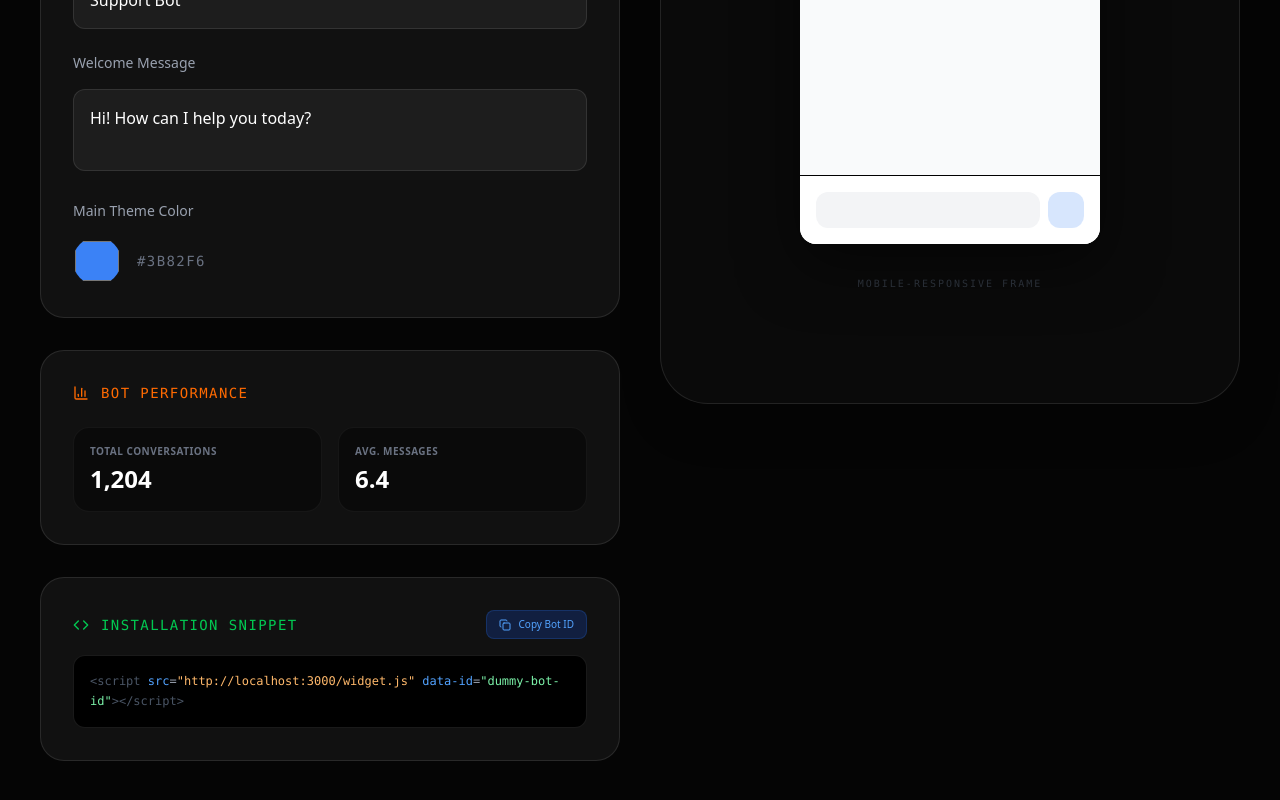
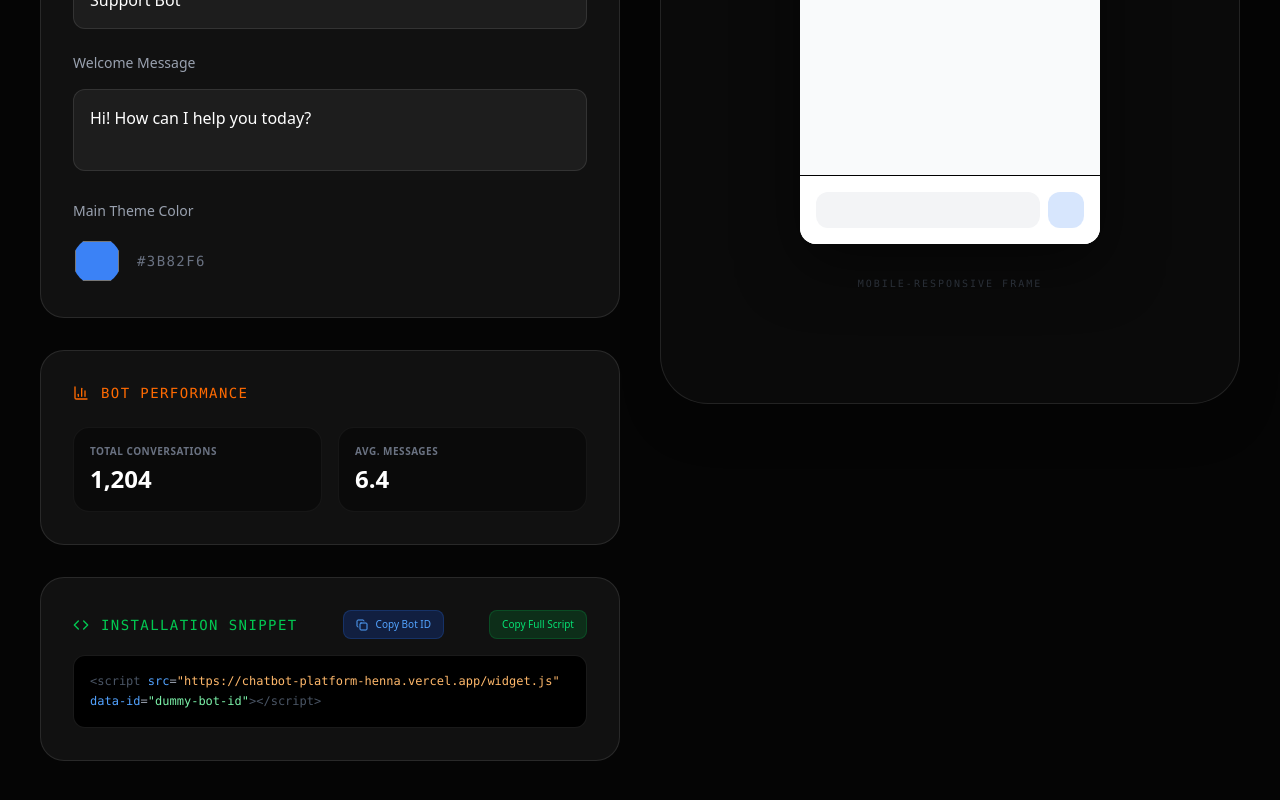
Before and after one commit to SatyamRaj-WebDeveloper/chatbot-platform, a Next.js app in the folder frontend/: page /dashboard in a window 1280 px wide. Shown: the part 286-1086 px from the top of the page. Built offline with nearby package versions, Linux system fonts and the light colour scheme.

Commit message:
widget fixing for the actual usage

```diff
--- a/frontend/public/widget.js
+++ b/frontend/public/widget.js
@@ -3,7 +3,7 @@
   const botId = scriptTag.getAttribute('data-id');
 
   // Change this to your actual production URL (e.g., https://your-app.vercel.app)
-  const PLATFORM_URL = "http://localhost:3000";
+  const PLATFORM_URL = "https://chatbot-platform-henna.vercel.app";
 
   const iframe = document.createElement('iframe');
   iframe.src = `${PLATFORM_URL}/embed?id=${botId}`;
@@ -23,7 +23,7 @@
   // 2. Communication: Listen for "expand" or "close" events from the iframe
   window.addEventListener('message', (event) => {
     // Only accept messages from your platform
-    if (event.origin !== "http://localhost:3000") return;
+    if (event.origin !== PLATFORM_URL) return;
     if (event.data === 'expand_chatbot') {
       // Reduce from 400px to 360px for a cleaner look
       iframe.style.width = '360px';
--- a/frontend/src/components/dashboard/page.js
+++ b/frontend/src/components/dashboard/page.js
@@ -133,11 +133,20 @@ export default function DashboardPage() {
               {copiedId ? <Check size={12} /> : <Copy size={12} />}
               {copiedId ? "ID Copied!" : "Copy Bot ID"}
             </button>
+            <button
+        onClick={() => {
+          const script = `<script src="https://chatbot-platform-henna.vercel.app/widget.js" data-id="${config.id}"></script>`;
+          navigator.clipboard.writeText(script);
+        }}
+        className="text-[10px] bg-green-600/20 text-green-400 px-3 py-1.5 rounded-lg hover:bg-green-600/40 border border-green-500/20"
+      >
+        Copy Full Script
+      </button>
           </div>
           <div className="relative group">
             <div className="bg-black p-4 rounded-xl border border-white/10 font-mono text-[10px] md:text-xs overflow-x-auto text-gray-400 leading-relaxed">
               <span className="text-gray-600">&lt;script</span>
-              <span className="text-blue-400"> src</span>=<span className="text-orange-300">"http://localhost:3000/widget.js"</span>
+              <span className="text-blue-400"> src</span>=<span className="text-orange-300">"https://chatbot-platform-henna.vercel.app/widget.js"</span>
               <span className="text-blue-400"> data-id</span>=<span className="text-green-300">"{config.id}"</span>
               <span className="text-gray-600">&gt;&lt;/script&gt;</span>
             </div>
--- a/frontend/src/context/ChatContext.js
+++ b/frontend/src/context/ChatContext.js
@@ -7,18 +7,14 @@ export function ChatProvider({ children }) {
   const [config, setConfig] = useState({
     botName: "Support Bot",
     welcomeMessage: "Hi! How can I help you today?",
-    mainColor: "#3b82f6", // Delta4 Blue
+    mainColor: "#3b82f6",
     position: 'right',
     avatarUrl: "",
-    id: "dummy-bot-id" // In production, this comes from the DB
+    id: "dummy-bot-id"
   });
 
-  // State Persistence Improvement: Load from localStorage
   useEffect(() => {
-    // Check if we are currently in an 'embed' view by looking at the URL
     const isEmbed = window.location.pathname.includes('/embed');
-
-    // Only load from localStorage if we AREN'T embedding (i.e., we are in the Dashboard)
     if (!isEmbed) {
       const savedConfig = localStorage.getItem('chatbot_config');
       if (savedConfig) {
@@ -27,8 +23,13 @@ export function ChatProvider({ children }) {
     }
   }, []);
 
- // src/context/ChatContext.js
- const updateConfig = async (newConfig) => {
+  // UPDATED: Added shouldSave parameter to prevent fetch errors while typing
+  const updateConfig = async (newConfig, shouldSave = true) => {
+    // 1. Always update state for the Live Preview
+    setConfig(prev => ({ ...prev, ...newConfig }));
+
+    // 2. Only hit the Render API if shouldSave is true
+    if (shouldSave) {
       try {
         const response = await fetch('https://chatbot-platform-sgmo.onrender.com/api/widget/save', {
           method: 'POST',
@@ -38,23 +39,21 @@ export function ChatProvider({ children }) {
         const result = await response.json();
 
         if (result.success) {
-          // CRITICAL FIX: Update the 'id' in state with the MongoDB _id
-          setConfig({
+          const updatedData = {
             ...result.data,
-              id: result.data._id // Map MongoDB _id to your config.id
-          });
-          localStorage.setItem('chatbot_config', JSON.stringify({
-              ...result.data,
-              id: result.data._id
-          }));
+            id: result.data._id // Map MongoDB _id to config.id
+          };
+          setConfig(updatedData);
+          localStorage.setItem('chatbot_config', JSON.stringify(updatedData));
         }
       } catch (err) {
-      console.error("Save failed", err);
+        console.error("Save failed", err); // This catches the "Failed to fetch"
+      }
     }
   };
 
   return (
-    <ChatContext.Provider value={{ config,setConfig,  updateConfig }}>
+    <ChatContext.Provider value={{ config, setConfig, updateConfig }}>
       {children}
     </ChatContext.Provider>
   );
```
Lines whose indentation alone changed are shown as unchanged.
